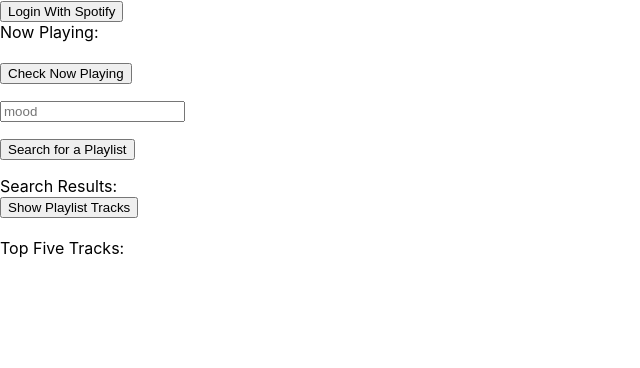
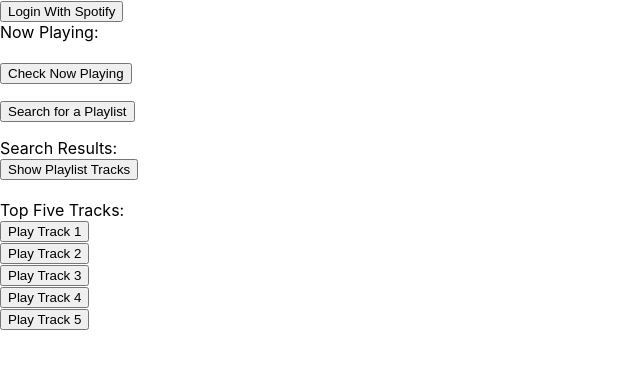
Before and after one commit to nathrichCSUF/Sonotafy, a React (Create React App) app in the folder sonotafy/: page / in a window 1280 px wide. Shown: the top 368 px of the page, without its empty margins (0-640 px from the left). Built offline with nearby package versions, Linux system fonts and the light colour scheme; what spotify-web-api-js would draw is missing.

Commit message:
got the 5 audio tracks working

```diff
--- a/sonotafy/src/App.js
+++ b/sonotafy/src/App.js
@@ -2,6 +2,7 @@
 // import './App.css';
 import Spotify from 'spotify-web-api-js';
 const spotifyWebApi = new Spotify();
+var spotifyAudio = new Audio();
 var i = 0;
 
 class App extends Component {
@@ -21,16 +22,26 @@
       },
       playlistTracks: {
         track1: '',
+        track1pu: '',
         track2: '',
+        track2pu: '',
         track3: '',
+        track3pu: '',
         track4: '',
-        track5: ''
+        track4pu: '',
+        track5: '',
+        track5pu: '',
       },
-      userInput: "sad"
+      userInput: 'sad'
     }
     if (params.access_token) {
       spotifyWebApi.setAccessToken(params.access_token)
     }
+  }
+
+  getAudioObject(){
+    const spotifyaudio = new Audio()
+    return spotifyaudio;
   }
 
   // Get access tokens
@@ -60,7 +71,6 @@
   // Search for playlists that include 'Sad'
   searchPlaylists() {
     spotifyWebApi.searchPlaylists(this.state.userInput)
-
       .then((response) => {
         this.setState({
           playlistResults: {
@@ -75,17 +85,43 @@
   getPlaylistTracks() {
     spotifyWebApi.getPlaylistTracks(this.state.playlistResults.id)
       .then((response) => {
-        console.log(response);
+        // console.log(response.items[0].track.preview_url);
         this.setState({
           playlistTracks: {
             track1: response.items[0].track.name,
+            track1pu: response.items[0].track.preview_url,
             track2: response.items[1].track.name,
+            track2pu: response.items[1].track.preview_url,
             track3: response.items[2].track.name,
+            track3pu: response.items[2].track.preview_url,
             track4: response.items[3].track.name,
+            track4pu: response.items[3].track.preview_url,
             track5: response.items[4].track.name,
+            track5pu: response.items[4].track.preview_url,
           }
         })
       })
+  }
+
+  spotifyPlay1() {
+    spotifyAudio = new Audio(this.state.playlistTracks.track1pu);
+    spotifyAudio.play();
+  }
+  spotifyPlay2() {
+    spotifyAudio = new Audio(this.state.playlistTracks.track2pu);
+    spotifyAudio.play();
+  }
+  spotifyPlay3() {
+    spotifyAudio = new Audio(this.state.playlistTracks.track3pu);
+    spotifyAudio.play();
+  }
+  spotifyPlay4() {
+    spotifyAudio = new Audio(this.state.playlistTracks.track4pu);
+    spotifyAudio.play();
+  }
+  spotifyPlay5() {
+    spotifyAudio = new Audio(this.state.playlistTracks.track5pu);
+    spotifyAudio.play();
   }
 
   render() {
@@ -115,7 +151,6 @@
 
         <div>
           <form>
-            <p><input type='text' placeholder='mood' mood='happy'></input></p>
             <p><button onClick={() => this.searchPlaylists()}>
               Search for a Playlist
 				</button>
@@ -138,14 +173,19 @@
           Top Five Tracks:
           <br></br>
           {this.state.playlistTracks.track1}
+          <button onClick={() => this.spotifyPlay1()}>Play Track 1</button>
           <br></br>
           {this.state.playlistTracks.track2}
+          <button onClick={() => this.spotifyPlay2()}>Play Track 2</button>
           <br></br>
           {this.state.playlistTracks.track3}
+          <button onClick={() => this.spotifyPlay3()}>Play Track 3</button>
           <br></br>
           {this.state.playlistTracks.track4}
+          <button onClick={() => this.spotifyPlay4()}>Play Track 4</button>
           <br></br>
           {this.state.playlistTracks.track5}
+          <button onClick={() => this.spotifyPlay5()}>Play Track 5</button>
         </div>
 
       </div>
```
